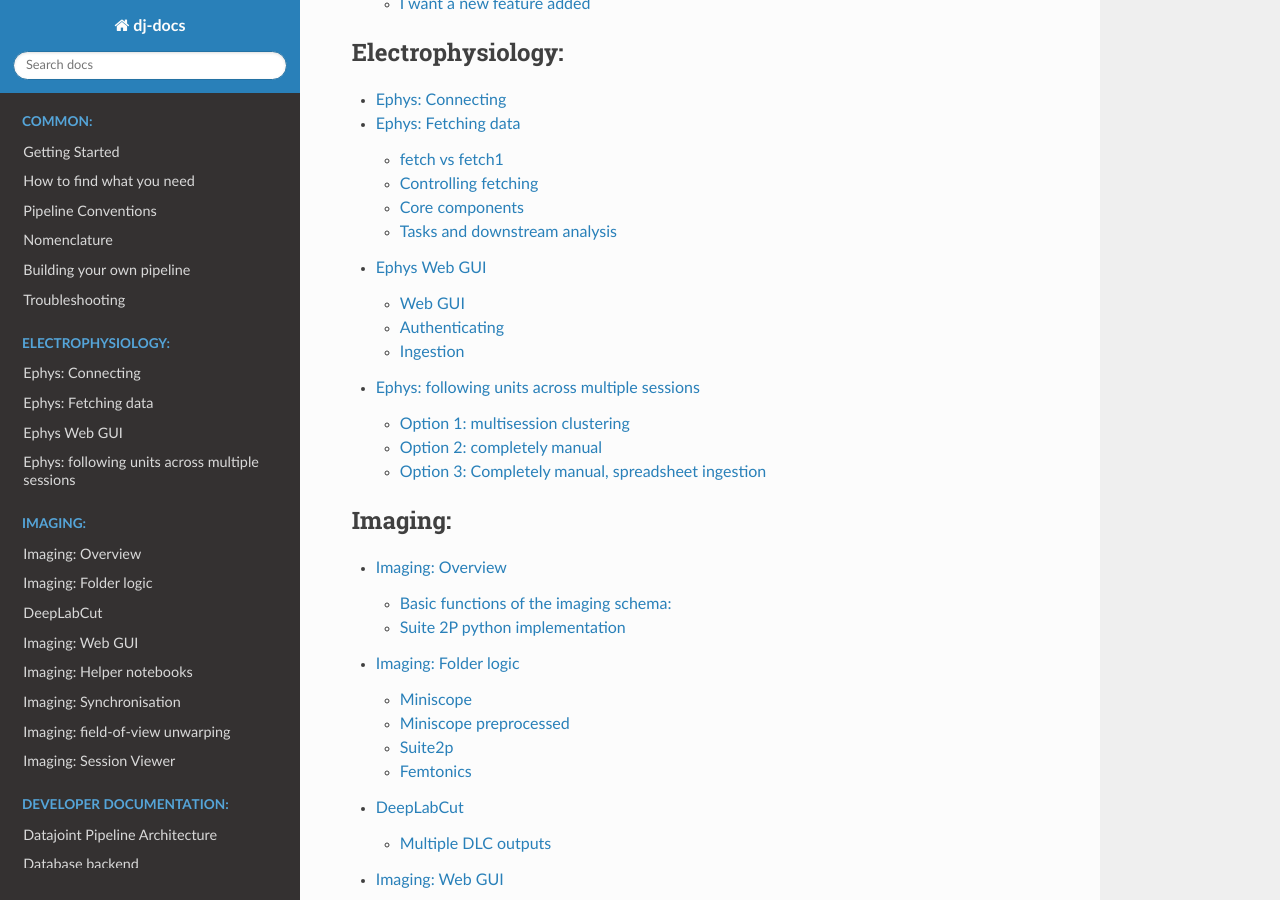
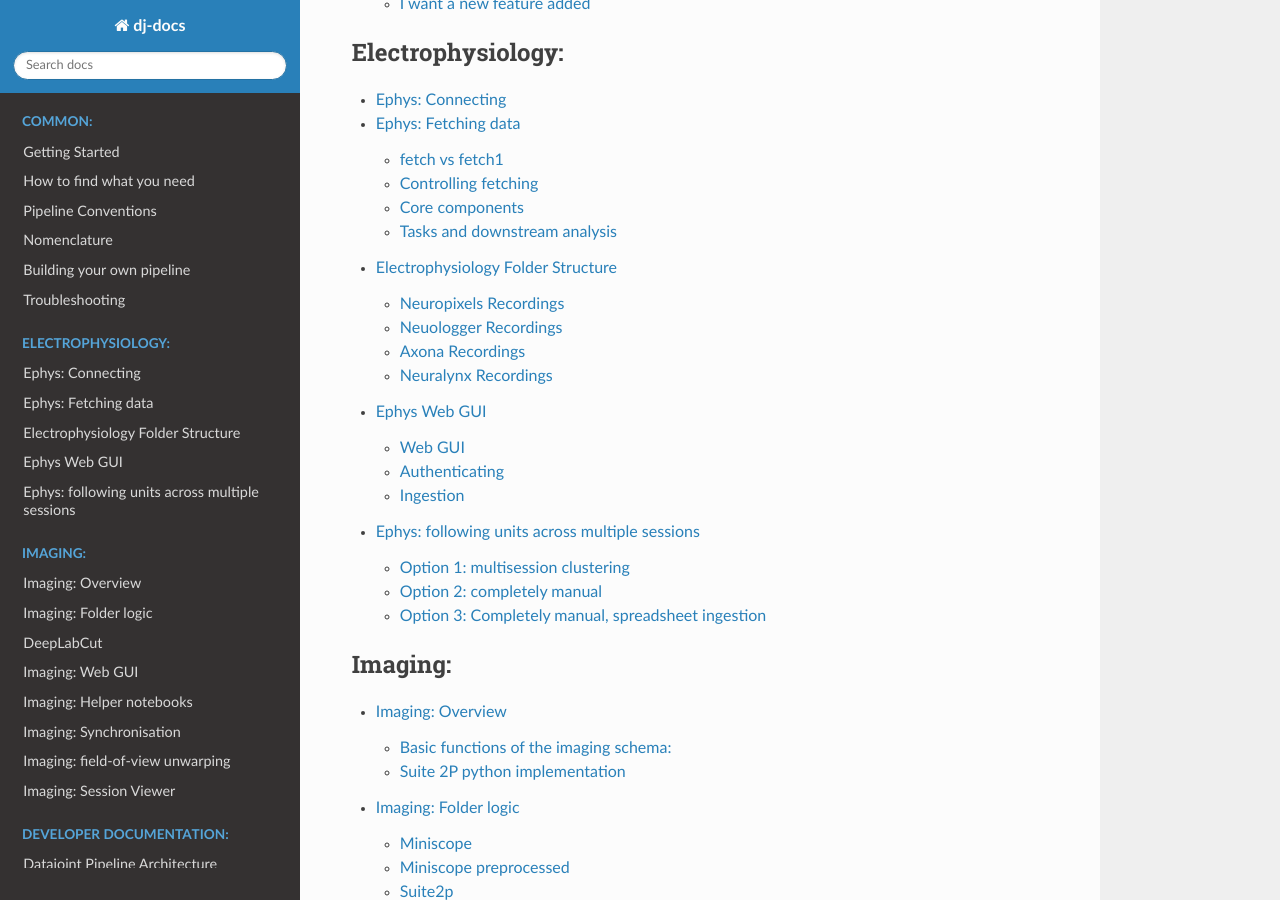
Before and after one commit to kavli-ntnu/dj-docs, a Sphinx documentation site: the page built from docs/index.rst, in a window 1280 px wide and 900 px high, scrolled down 1164 px. Built offline with Sphinx 7.4.7 and the Read the Docs theme 2.0.0, drawn with Linux system fonts in a browser that asks for light colours; some of the changed lines change nothing that is shown.

Commit message:
Begin information on folder structure for ephys

````diff
--- /dev/null
+++ b/docs/ephys/folder_structure.md
@@ -0,0 +1,78 @@
+## Electrophysiology Folder Structure
+
+Ingesting data to the ephys pipeline requires some consistency in the structure and naming conventions of your recordings. The location of your data will be recorded so that, if necessary, data can be reingested in future.
+
+As a general rule, it is recommended to have a single data folder, with recordings split first by subject id, and then by session date/time. For example:
+```
+network_share
+|- simoba
+    |- data
+        |- 26232
+            |- 2020-12-13_12-14-15
+            |- 2020-12-14_09-32-30
+            |- 2020-12-15_13-19-00
+        |- 26233
+            |- 2021-01-05_09-00-00
+            |- 2021-01-05_12-00-00
+            |- 2021-01-07_09-00-13
+```
+
+### Neuropixels Recordings
+
+#### Neuropixel Folder Structure
+
+The Neuropixel folder structure is based on Richard's models. The below example is for a single, multiple-probe, npx1.0, session from June 2020
+
+```
+|- 2020-06-17_12-35-40
+    |- motive
+        |- matmot.meta
+        |- matmot.mtv
+        |- sync.mat
+    |- probe_1
+        |- npx.imec.ap.meta
+        |- npx.imec.ap.bin
+        |- npx.imec.lf.meta
+        |- npx.imec.lf.bin
+        |- sync.mat
+        |- ks2.1_01
+            |- <Kilosort output here>
+    |- probe_2
+    |- sessions.txt
+    |- sync_all.mat
+```
+The relevant files are listed. Other files may also be present, but aren't incorporated into the pipeline
+
+Tracking data is stored in the `motive` folder, and may either be in the `matmot` format, streamed via Matlab during acquisition, or in the `optitrack.csv` format output by Optitrack's software.
+
+Ephys data is stored in `probe_x` folders, one per probe (2 in this case). Each `probe_x` folder contains the raw data in the form of `.bin` and `.meta` files.
+- First generation neuropixel probes have separate `ap` and `lf files for high and low frequency data.
+- Neuropixel 2.0 probes do not have `lf` data files, as all data is stored in the `ap` file.
+- If clustered with Kilosort, it is expected that the Kilosort output for each probe will be stored inside that probe's directory.
+
+Sync data is stored in the `sync_all.mat` and `sync.mat` files
+
+Information on tasks is stored in `sessions.txt`
+
+#### Supported Probes
+
+The ephys pipeline supports the following Neuropixel probe models:
+* Phase 3A - pre v1.0 prototypes. Labelled in the piepline as "neuropixels_1.0". The supply has now expired and it is not expected that any further new subjects will be implanted with these probes
+* Phase 3B - Commercial version 1.0 probes. Labelled as "neuropixels 1.0 - 3B". No more such probes will be purchased, but existing stock will be consumed with future subjects
+* Neuropixel 2.0 single shank, model 21. Labelled as "neuropixels 2.0 - SS".
+* Neuropixel 2.0 multiple shank, model 24. Labelled as "neuropixels 2.0 - MS".
+
+The SpikeGLX wireless head stage for Neuropixel probes is currently NOT supported.
+
+
+### Neuologger Recordings
+
+TODO
+
+### Axona Recordings
+
+TODO
+
+### Neuralynx Recordings
+
+TODO
--- a/docs/index.rst
+++ b/docs/index.rst
@@ -27,6 +27,7 @@
 
    ephys/connecting
    ephys/fetching
+   ephys/folder_structure
    ephys/ingestion_webgui
    ephys/multi_sess_units
 
````
